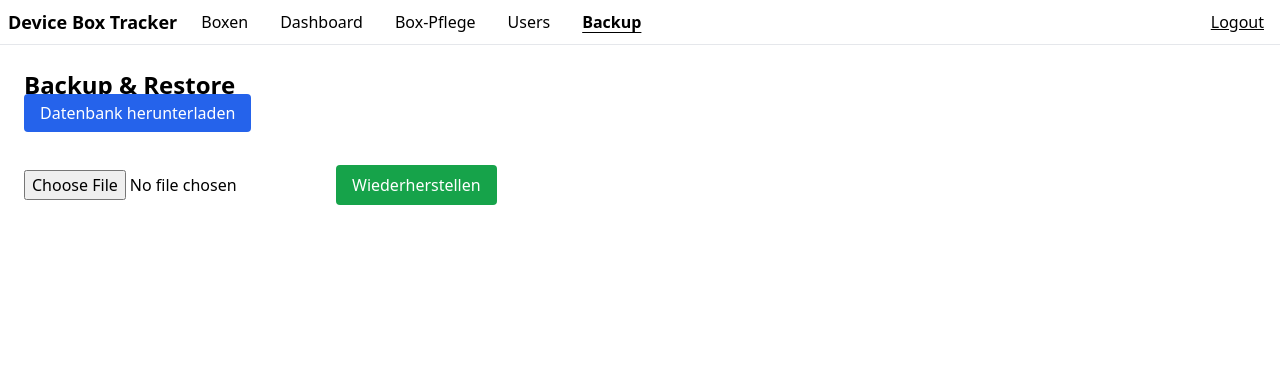
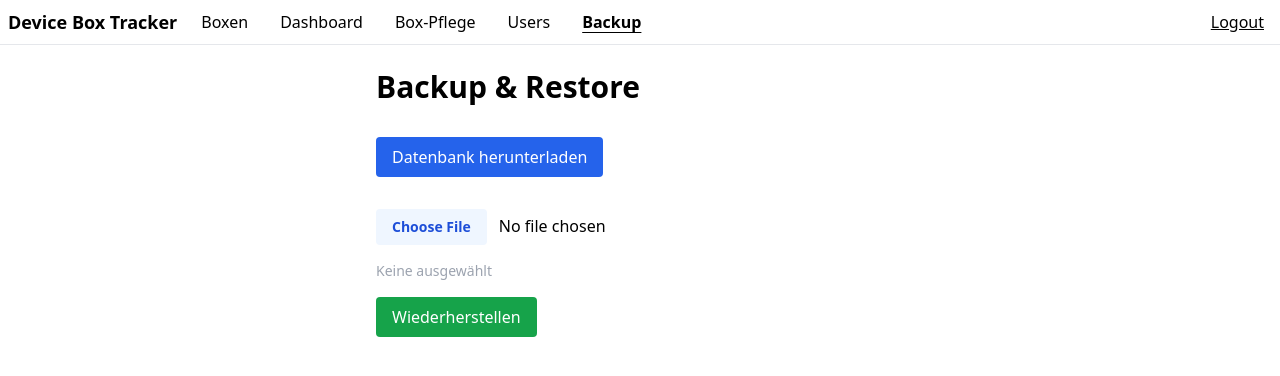
Before and after one commit to Robo782/boxtracking, a React (Vite) app in the folder client/: page /backuprestore in a window 1280 px wide. Shown: the top 376 px of the page. Built offline with nearby package versions, Linux system fonts and the light colour scheme; no server answers; sample sign-in values are in the browser's storage.

Commit message:
database

```diff
--- a/client/src/pages/backuprestore.jsx
+++ b/client/src/pages/backuprestore.jsx
@@ -1,41 +1,82 @@
 // client/src/pages/BackupRestore.jsx
-import React from "react";
+import React, { useState } from "react";
 
-const API =
-  import.meta.env.VITE_BACKEND_URL    // z. B. "https://boxtracking.onrender.com"
-  ?? window.location.origin.replace(/3000$/, "10000"); // Dev-Fallback
+/**
+ * Falls du im Deployment (z. B. Render) eine eigene Origin für das Back-End hast,
+ * kannst du sie über VITE_BACKEND_URL setzen.  Lokal genügt der leere String.
+ * Das Formular bekommt dann automatisch eine absolute Action-URL wie
+ *   https://boxtracking.onrender.com/admin/backup
+ */
+const API = import.meta.env.VITE_BACKEND_URL ?? "";
 
 export default function BackupRestore() {
+  /* UI-State nur für den Dateinamen im Restore-Formular */
+  const [fileName, setFileName] = useState("");
+
+  /** Restore-Submit - Datei hochladen und DB ersetzen */
+  const handleRestore = async (e) => {
+    e.preventDefault();
+    const file = e.target.elements.file.files[0];
+    if (!file) {
+      alert("Bitte Datei auswählen");
+      return;
+    }
+
+    const formData = new FormData();
+    formData.append("file", file);
+
+    try {
+      const res  = await fetch(`${API}/admin/restore`, {
+        method: "POST",
+        body  : formData,
+      });
+      const json = await res.json();
+      alert(json.message || "Datenbank wiederhergestellt");
+      /* Reset UI */
+      e.target.reset();
+      setFileName("");
+    } catch (err) {
+      console.error(err);
+      alert("Upload fehlgeschlagen");
+    }
+  };
+
   return (
-    <section className="p-6 space-y-6">
-      <h1 className="text-2xl font-bold">Backup &amp; Restore</h1>
+    <section className="max-w-xl mx-auto p-6 space-y-8">
+      <h1 className="text-3xl font-bold">Backup&nbsp;&amp;&nbsp;Restore</h1>
 
-      {/* Download: absolute URL → kein React-Router-Intercept  */}
-      <a
-        href={`${API}/admin/backup`}
-        className="rounded bg-blue-600 px-4 py-2 text-white hover:bg-blue-700"
-        download
-      >
-        Datenbank herunterladen
-      </a>
+      {/* ───── BACKUP: echtes HTML-Formular (React Router ignoriert das) */}
+      <form method="GET" action={`${API}/admin/backup`}>
+        <button
+          type="submit"
+          className="rounded bg-blue-600 px-4 py-2 text-white hover:bg-blue-700"
+        >
+          Datenbank herunterladen
+        </button>
+      </form>
 
-      {/* Restore */}
-      <form
-        onSubmit={async (e) => {
-          e.preventDefault();
-          const file = e.target.elements.file.files[0];
-          if (!file) return alert("Bitte Datei wählen");
+      {/* ───── RESTORE: Upload */}
+      <form onSubmit={handleRestore} className="space-y-4">
+        <label className="block">
+          <span className="sr-only">SQLite-Datei wählen</span>
+          <input
+            type="file"
+            name="file"
+            accept=".sqlite,.db"
+            onChange={(e) =>
+              setFileName(e.target.files[0] ? e.target.files[0].name : "")
+            }
+            className="file:mr-3 file:rounded file:border-0
+                       file:bg-blue-50 file:px-4 file:py-2
+                       file:text-sm file:font-semibold file:text-blue-700
+                       hover:file:bg-blue-100"
+          />
+        </label>
 
-          const res  = await fetch(`${API}/admin/restore`, {
-            method: "POST",
-            body  : (() => { const f=new FormData(); f.append("file", file); return f; })(),
-          });
-          const json = await res.json();
-          alert(json.message);
-        }}
-        className="space-y-4"
-      >
-        <input type="file" name="file" accept=".db,.sqlite" />
+        <span className="block text-sm text-gray-400">
+          {fileName || "Keine ausgewählt"}
+        </span>
+
         <button
           type="submit"
           className="rounded bg-green-600 px-4 py-2 text-white hover:bg-green-700"
```
